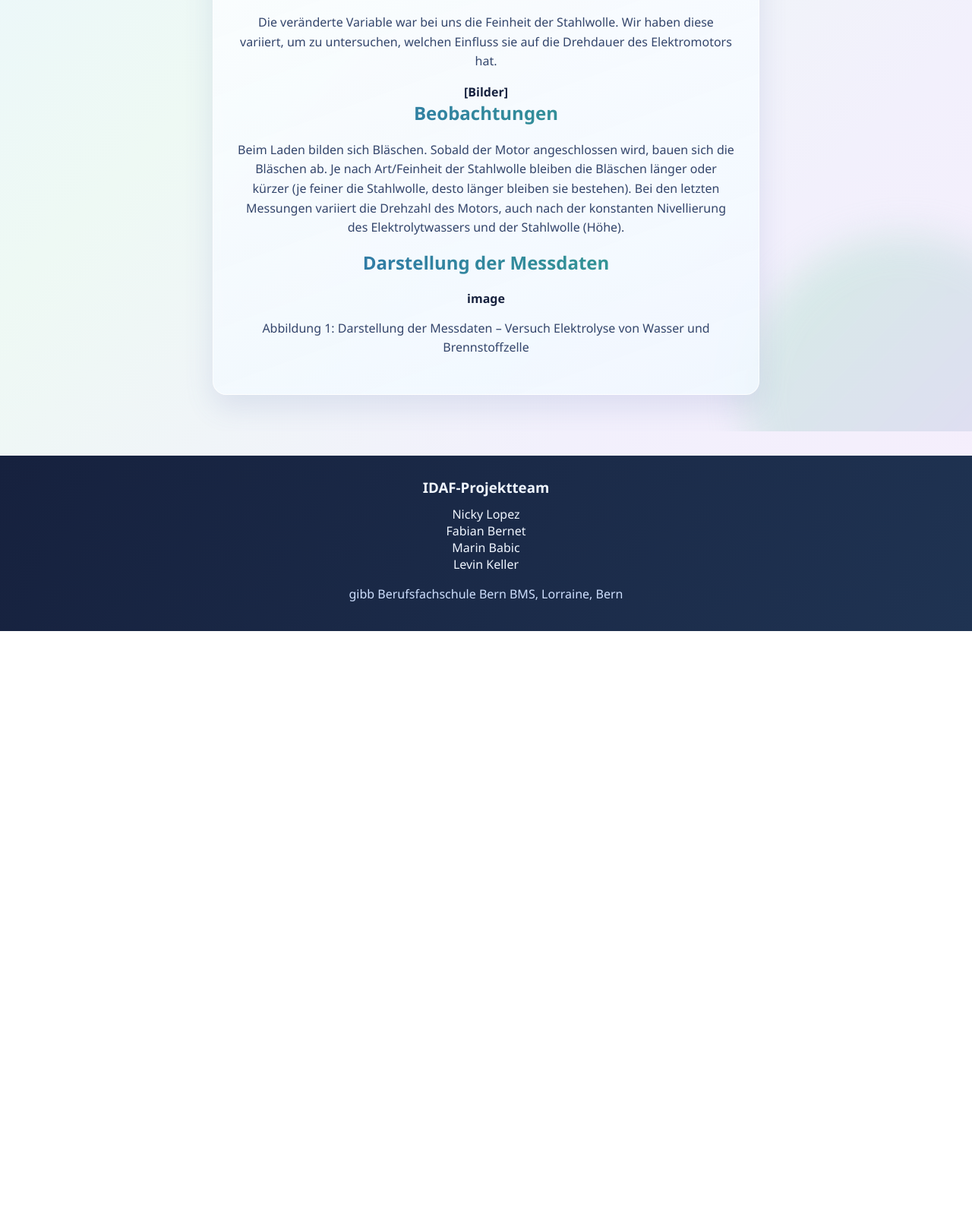
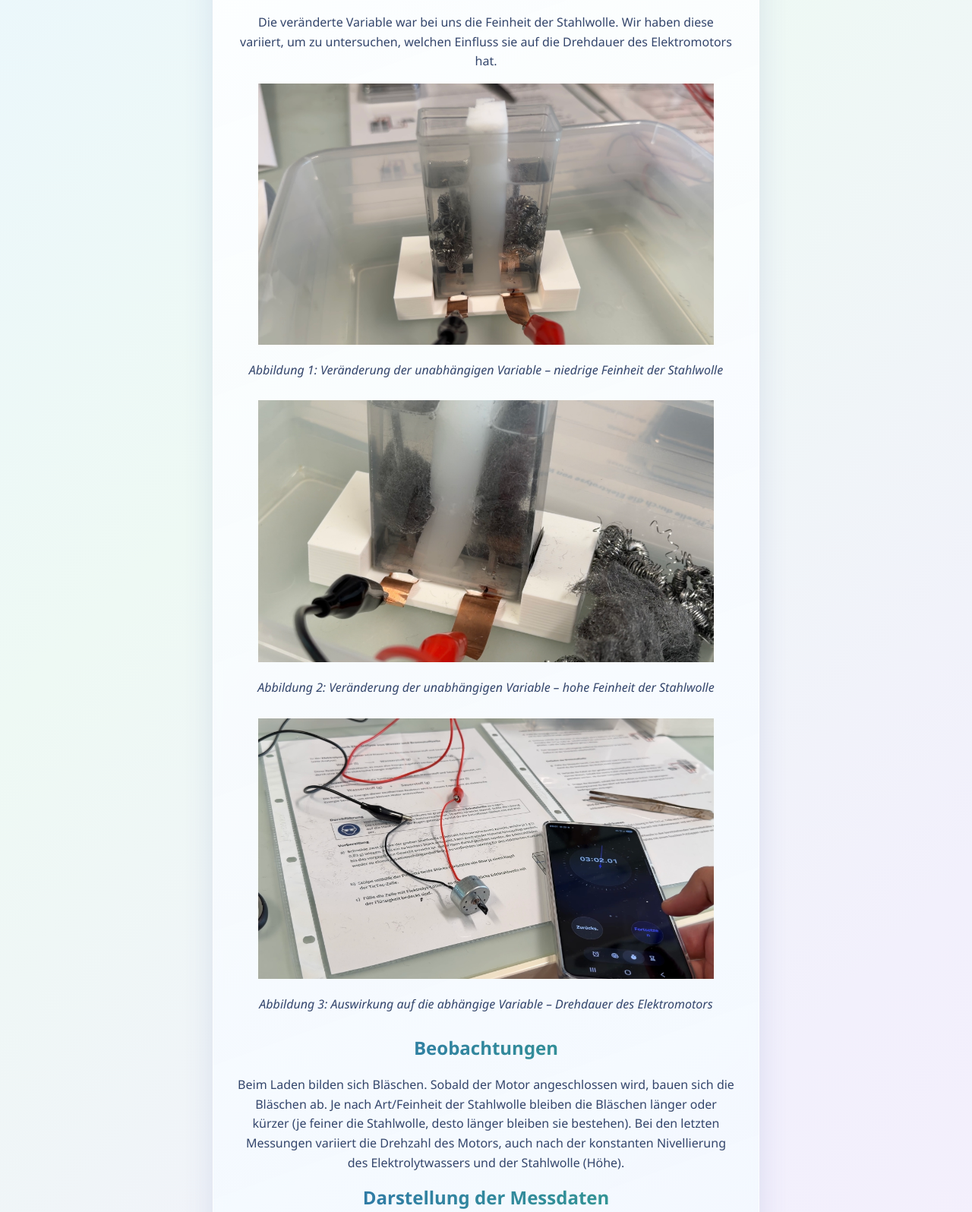
Before and after one commit to lebaguette248/IDAF_Chemie_Geschichte, a plain HTML site: page bereiche/chemie-dokumentation.html in a window 1280 px wide. Shown: the part 536-2132 px from the top of the page at 76% size. Before the commit the page ends 1367 px from the top, so only its background shows below. Drawn offline with Linux system fonts and the light colour scheme.

Commit message:
feat: Bilder hinzugefuegt und eingebaut

```diff
--- a/bereiche/chemie-dokumentation.html
+++ b/bereiche/chemie-dokumentation.html
@@ -41,9 +41,23 @@
                 auf die Drehdauer des Elektromotors hat.
             </p>
 
-            <div class="image-placeholder">
-                <strong>[Bilder]</strong>
-            </div>
+            <img src="../resources/images/chemie_idaf_stahlwolle_nicht_fein.jpg" width="600" alt="Niedrige Feinheit der Stahlwolle">
+
+            <p class="caption">
+                Abbildung 1: Veränderung der unabhängigen Variable – niedrige Feinheit der Stahlwolle
+            </p>
+
+            <img src="../resources/images/chemie_idaf_stahlwolle_fein.jpg" width="600" alt="Hohe Feinheit der Stahlwolle">
+
+            <p class="caption">
+                Abbildung 2: Veränderung der unabhängigen Variable – hohe Feinheit der Stahlwolle
+            </p>
+
+            <img src="../resources/images/chemie_idaf_motor.jpg" width="600" alt="Auswirkung auf die abhängige Variable: Drehdauer des Elektromotors">
+
+            <p class="caption">
+                Abbildung 3: Auswirkung auf die abhängige Variable – Drehdauer des Elektromotors
+            </p>
 
             <h2>Beobachtungen</h2>
 
@@ -59,12 +73,10 @@
 
             <h2>Darstellung der Messdaten</h2>
 
-            <div class="chart-placeholder">
-                <strong>image</strong>
-            </div>
+            <img src="../resources/images/chemie_idaf_darstellung_messdaten.png" alt="Darstellung der Messdaten">
 
             <p class="caption">
-                Abbildung 1: Darstellung der Messdaten – Versuch Elektrolyse von
+                Abbildung 4: Darstellung der Messdaten – Versuch Elektrolyse von
                 Wasser und Brennstoffzelle
             </p>
         </section>
--- a/styles.css
+++ b/styles.css
@@ -584,3 +584,8 @@ footer p {
     min-height: 190px;
   }
 }
+
+.caption {
+  font-style: italic;
+  padding-bottom: 0.7rem;
+}
```
Also changed, not shown: bereiche/abbildungsverzeichnis.html (+17 -2 lines), bereiche/geschichte-quellenarbeit.html (+4 -8 lines), resources/images/chemie_idaf_darstellung_messdaten.png (added), resources/images/chemie_idaf_motor.jpg (added), resources/images/chemie_idaf_stahlwolle_fein.jpg (added), resources/images/chemie_idaf_stahlwolle_nicht_fein.jpg (added), resources/images/gup_idaf_gm_electrovan.jpg (added).
